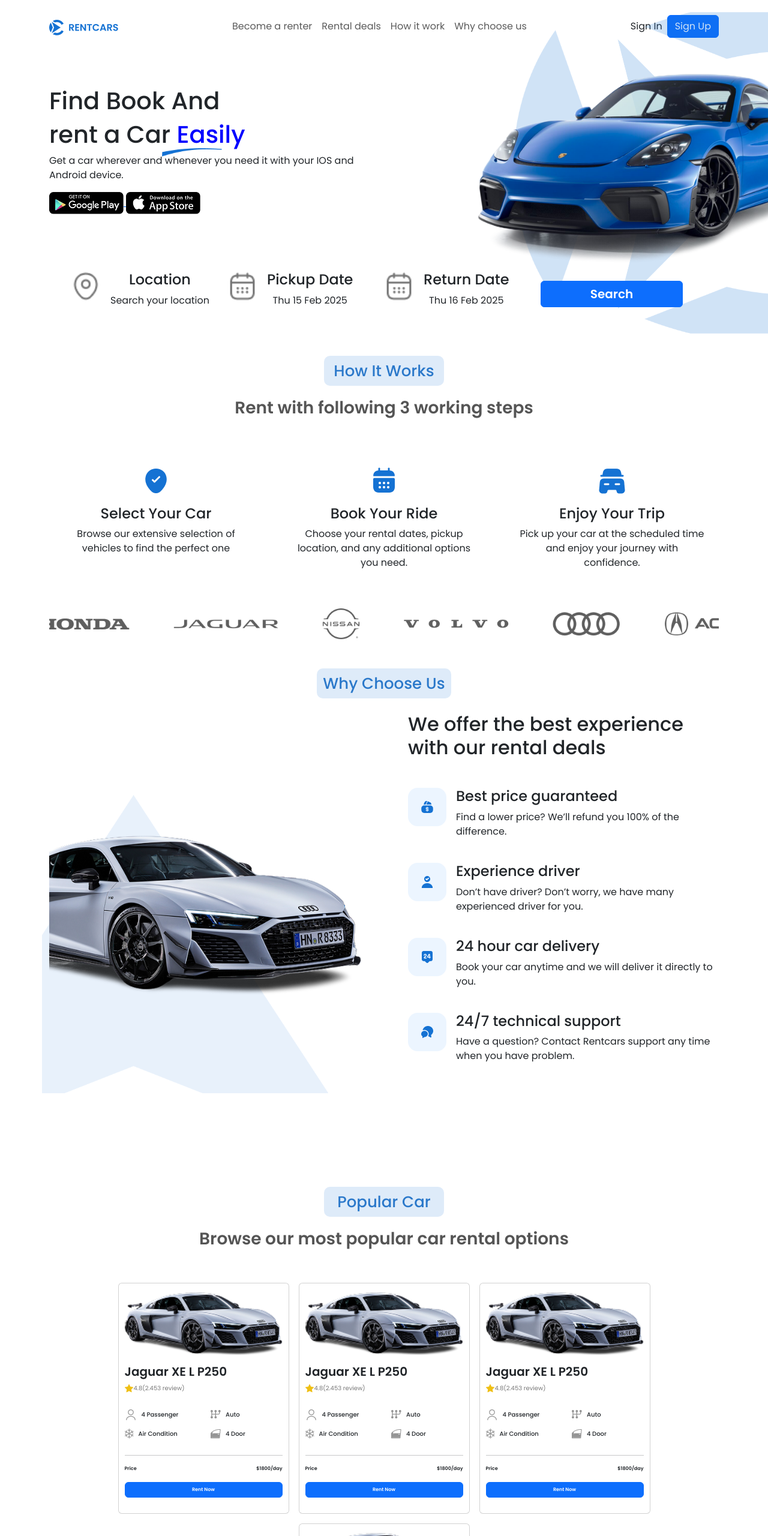
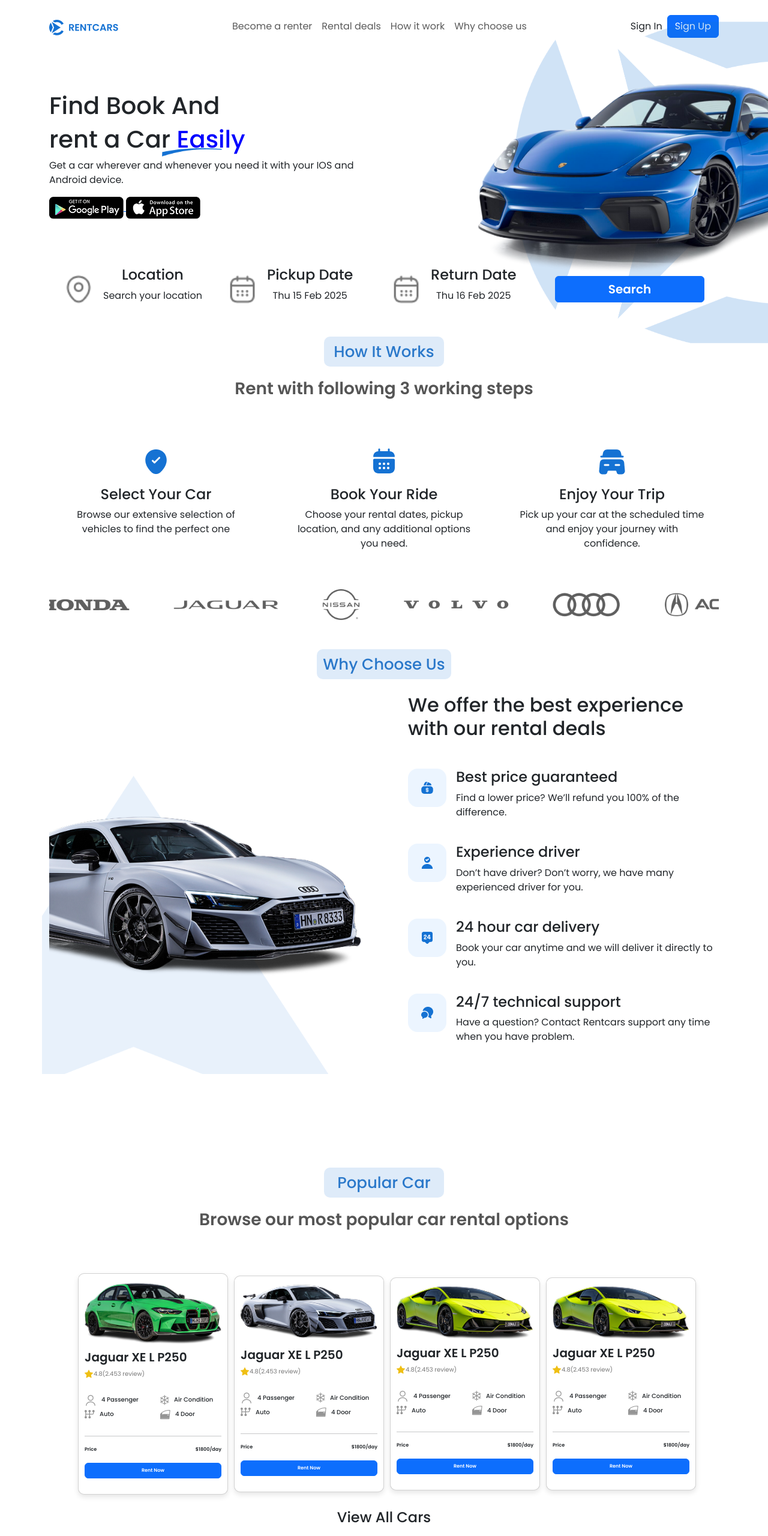
Before and after one commit to muzammilali5994/Final-Hackathon---Module-1---WEB-DESIGN, a plain HTML site: page index.html in a window 1280 px wide. Shown: the top 2560 px of the page at 60% size. Drawn offline with Linux system fonts and the light colour scheme.

Commit message:
Update with responsive

```diff
--- a/index.html
+++ b/index.html
@@ -18,6 +18,10 @@
         <nav class="navbar navbar-expand-lg">
             <div class="container">
               <a class="navbar-brand" href="#"><img src="./images/hero images/logo.png" alt="Logo"></a>
+                <button class="navbar-toggler">
+                 <span class="navbar-toggler-icon"></span>
+                </button>
+                <div class="collapse navbar-collapse" id="navbarNav">
                     <ul class="navbar-nav mx-auto">
                             <li class="nav-item">
                                 <a class="nav-link" href="#">Become a renter</a>
@@ -37,7 +41,9 @@
                         <a class="btn btn-primary text-white" href="#">Sign Up</a>
                     </div>
                 </div>
+            </div>
         </nav>
+        </div>
      </header>
     <!-- Header Section End -->
 
@@ -45,7 +51,7 @@
      <section>
         <div class="container position-relative">
             <div class="row align-items-center">
-                <div class="col-lg-6 ">
+                <div class="col-lg-6 col-md-12 ">
                     <div class="hero-text">
                         <h1>Find Book And </h1>
                         <h1>rent a Car <span style="color:blue">Easily</span></h1>
@@ -59,24 +65,21 @@
                         </a>
                     </div>
                 </div>
-                <div class="col-lg-6 ">
+                <div class="col-lg-6 col-md-12 mt-3 ">
                     <div class="hero-image position-relative">
                         <img src="./images/hero images/car 2.png" alt="Hero Image" class="img-fluid">
-
 
                         <img src="./images/hero images/Vector upper.png" alt="" class="img-fluid bg-shape shape-1">
                         <img src="./images/hero images/Vector  left.png" alt="" class="img-fluid bg-shape shape-2">
                         <img src="./images/hero images/Vector right.png" alt="" class="img-fluid bg-shape shape-3">
                         <img src="./images/hero images/Vector Below.png" alt="" class="img-fluid bg-shape shape-4">
-
                     </div>
                 </div>
             </div>
             <div class="row hero-below-section p-4 position-relative text-center">
-
-    <div class="row hero-below-section p-4 position-relative text-center">
-        <div class="col-lg-3 col-6 mb-3">
-            <div class="hero-item d-flex align-items-start gap-3">
+                <!-- 1: Location -->
+                <div class="col-lg-3 col-md-6 col-sm-12 mb-3">
+                    <div class="hero-item d-flex align-items-center gap-3">
                         <span class="hero-icon">
                             <img src="./images/hero images/hero below section/location.png" alt="">
                         </span>
@@ -86,8 +89,9 @@
                         </div>
                     </div>
                 </div>
-        <div class="col-lg-3 col-6 mb-3">
-            <div class="hero-item d-flex align-items-start gap-3">
+                <!-- 2: Pickup Date -->
+                <div class="col-lg-3 col-md-6 col-sm-12 mb-3">
+                    <div class="hero-item d-flex align-items-center gap-3">
                         <span class="hero-icon">
                             <img src="./images/hero images/hero below section/calendar.png" alt="">
                         </span>
@@ -95,11 +99,11 @@
                             <h4 class="hero-title">Pickup Date</h4>
                             <p class="hero-subtext">Thu 15 Feb 2025</p>
                         </div>
-
                     </div>
                 </div>
-        <div class="col-lg-3 col-6 mb-3">
-            <div class="hero-item d-flex align-items-start gap-3">
+                <!-- 3: Return Date -->
+                <div class="col-lg-3 col-md-6 col-sm-12 mb-3">
+                    <div class="hero-item d-flex align-items-center gap-3">
                         <span class="hero-icon">
                             <img src="./images/hero images/hero below section/calendar.png" alt="">
                         </span>
@@ -109,11 +113,9 @@
                         </div>
                     </div>
                 </div>
-
-        <div class="col-lg-3 col-6 mb-3 d-flex align-items-center justify-content-center">
+                <!-- 4: Button -->
+                <div class="col-lg-3 col-md-6 col-sm-12 mb-3 d-flex align-items-center justify-content-center">
                     <button class="hero-btn btn btn-primary w-100">Search</button>
-        </div>
-
                 </div>
             </div>
         </div>
@@ -218,39 +220,31 @@
                     <p  class=" section-para mt-3 mb-1">Browse our most popular car rental options</p>
                 </div>
             </div>
-            <div class="row gap-3 align-items-center justify-content-center">
-                <div class="col-lg-3 col-md-6 card ">
+            <div class="row popular-products-card justify-content-center justify-content-start  ">
+                <div class="col-lg-2 col-md-6 mt-sm-3 card ">
                     <div class="card-image">
-                        <img src="./images/popular car/Audi 1.png" alt="Car 1" class="img-fluid">
+                        <img src="./images/popular car/image 13.png" alt="Car 1" class="img-fluid">
                     </div>
                     <div class="card-title">
                         <h5>Jaguar XE L P250</h5>
                         <p><span><img src="./images/popular car/Star 1.png" alt=""></span></i>4.8(2.453 review)</p>
                     </div>
                     <div class="row card-details">
-
                         <div class="col-6 mb-2">
                             <div class="passenger d-flex align-items-center gap-2">
                                 <i><img src="./images/popular car/user.png" alt=""></i>
                                 <span>4 Passenger</span>
                             </div>
-                        </div>
-
-                        <div class="col-6 mb-2">
                             <div class="Auto d-flex align-items-center gap-2">
                                 <i><img src="./images/popular car/o2DSev.tif_1_.png" alt=""></i>
                                 <span>Auto</span>
                             </div>
                         </div>
-
                         <div class="col-6 mb-2">
                             <div class="Air-condition d-flex align-items-center gap-2">
                                 <i><img src="./images/popular car/Group.png" alt=""></i>
                                 <span>Air Condition</span>
                             </div>
-                        </div>
-
-                        <div class="col-6 mb-2">
                             <div class="Door d-flex align-items-center gap-2">
                                 <i><img src="./images/popular car/Group (1).png" alt=""></i>
                                 <span>4 Door</span>
@@ -268,7 +262,7 @@
                         <p class="btn btn-primary">Rent Now</p>
                     </div>
                 </div>
-                <div class="col-lg-3 col-md-6 card ">
+                <div class="col-lg-2 col-md-6 mt-sm-3 card ">
                     <div class="card-image">
                         <img src="./images/popular car/Audi 1.png" alt="Car 1" class="img-fluid">
                     </div>
@@ -277,29 +271,21 @@
                         <p><span><img src="./images/popular car/Star 1.png" alt=""></span></i>4.8(2.453 review)</p>
                     </div>
                     <div class="row card-details">
-
                         <div class="col-6 mb-2">
                             <div class="passenger d-flex align-items-center gap-2">
                                 <i><img src="./images/popular car/user.png" alt=""></i>
                                 <span>4 Passenger</span>
                             </div>
-                        </div>
-
-                        <div class="col-6 mb-2">
                             <div class="Auto d-flex align-items-center gap-2">
                                 <i><img src="./images/popular car/o2DSev.tif_1_.png" alt=""></i>
                                 <span>Auto</span>
                             </div>
                         </div>
-
                         <div class="col-6 mb-2">
                             <div class="Air-condition d-flex align-items-center gap-2">
                                 <i><img src="./images/popular car/Group.png" alt=""></i>
                                 <span>Air Condition</span>
                             </div>
-                        </div>
-
-                        <div class="col-6 mb-2">
                             <div class="Door d-flex align-items-center gap-2">
                                 <i><img src="./images/popular car/Group (1).png" alt=""></i>
                                 <span>4 Door</span>
@@ -317,38 +303,30 @@
                         <p class="btn btn-primary">Rent Now</p>
                     </div>
                 </div>
-                <div class="col-lg-3 col-md-6 card ">
+                <div class="col-lg-2 col-md-6 mt-sm-3 card ">
                     <div class="card-image">
-                        <img src="./images/popular car/Audi 1.png" alt="Car 1" class="img-fluid">
+                        <img src="./images/popular car/image 11.png" alt="Car 1" class="img-fluid">
                     </div>
                     <div class="card-title">
                         <h5>Jaguar XE L P250</h5>
                         <p><span><img src="./images/popular car/Star 1.png" alt=""></span></i>4.8(2.453 review)</p>
                     </div>
                     <div class="row card-details">
-
                         <div class="col-6 mb-2">
                             <div class="passenger d-flex align-items-center gap-2">
                                 <i><img src="./images/popular car/user.png" alt=""></i>
                                 <span>4 Passenger</span>
                             </div>
-                        </div>
-
-                        <div class="col-6 mb-2">
                             <div class="Auto d-flex align-items-center gap-2">
                                 <i><img src="./images/popular car/o2DSev.tif_1_.png" alt=""></i>
                                 <span>Auto</span>
                             </div>
                         </div>
-
                         <div class="col-6 mb-2">
                             <div class="Air-condition d-flex align-items-center gap-2">
                                 <i><img src="./images/popular car/Group.png" alt=""></i>
                                 <span>Air Condition</span>
                             </div>
-                        </div>
-
-                        <div class="col-6 mb-2">
                             <div class="Door d-flex align-items-center gap-2">
                                 <i><img src="./images/popular car/Group (1).png" alt=""></i>
                                 <span>4 Door</span>
@@ -366,38 +344,30 @@
                         <p class="btn btn-primary">Rent Now</p>
                     </div>
                 </div>
-                <div class="col-lg-3 col-md-6 card ">
+                <div class="col-lg-2 col-md-6 mt-sm-3 card ">
                     <div class="card-image">
-                        <img src="./images/popular car/Audi 1.png" alt="Car 1" class="img-fluid">
+                        <img src="./images/popular car/image 11.png" alt="Car 1" class="img-fluid">
                     </div>
                     <div class="card-title">
                         <h5>Jaguar XE L P250</h5>
                         <p><span><img src="./images/popular car/Star 1.png" alt=""></span></i>4.8(2.453 review)</p>
                     </div>
                     <div class="row card-details">
-
                         <div class="col-6 mb-2">
                             <div class="passenger d-flex align-items-center gap-2">
                                 <i><img src="./images/popular car/user.png" alt=""></i>
                                 <span>4 Passenger</span>
                             </div>
-                        </div>
-
-                        <div class="col-6 mb-2">
                             <div class="Auto d-flex align-items-center gap-2">
                                 <i><img src="./images/popular car/o2DSev.tif_1_.png" alt=""></i>
                                 <span>Auto</span>
                             </div>
                         </div>
-
                         <div class="col-6 mb-2">
                             <div class="Air-condition d-flex align-items-center gap-2">
                                 <i><img src="./images/popular car/Group.png" alt=""></i>
                                 <span>Air Condition</span>
                             </div>
-                        </div>
-
-                        <div class="col-6 mb-2">
                             <div class="Door d-flex align-items-center gap-2">
                                 <i><img src="./images/popular car/Group (1).png" alt=""></i>
                                 <span>4 Door</span>
@@ -405,7 +375,6 @@
                         </div>
 
                     </div>
-
                     <hr>
                     <div class="card-price">
                         <div class="price-info d-flex justify-content-between">
@@ -415,11 +384,9 @@
                         <p class="btn btn-primary">Rent Now</p>
                     </div>
                 </div>
-
-
             <div class="row">
-                <div class="col-12 text-center mt-4">
-                    <h4 class="mb-4">View All Cars</h4>
+                <div class="col-12 text-center justify-content-center mt-4">
+                    <h4 class="mb-4 ">View All Cars</h4>
                 </div>
             </div>
          </div>
@@ -439,19 +406,17 @@
                 <img src="./images/Testimonial/coma right.png" class="Testimonial-background-right" alt="">
 
             <div class="row justify-content-center">
+
                     <div class="col-lg-6">
-                    <div class="card d-flex flex-column flex-lg-row align-items-center p-3 shadow rounded">
+                        <div class="card d-flex flex-column flex-lg-row align-items-center p-3 shadow rounded text-center text-lg-start">
+                            <div class="img-container me-lg-4 mb-3 mb-lg-0">
+                                <img src="./images/Testimonial/Rectangle 8.png" class="img-fluid" alt="">
+                            </div>
+                            <div class="content col-lg-6">
+                                <h4 class="mb-3">5.0 <span class="text-warning">stars</span></h4>
 
-                        <div class="card-image flex-shrink-0 me-lg-4 text-center" style="flex: 0 0 40%; max-width: 40%;">
-                            <img src="./images/Testimonial/Rectangle 8.png" class="img-fluid rounded" alt="Charlie Johnson">
-                        </div>
-
-
-                        <div class="card-content flex-grow-1 text-center text-lg-start">
-
-                            <h4 class="mb-3">5.0 <span class="text-warning">stars</span></h4>
                                 <div class="mb-2">
-                                <img src="./images/Testimonial/Frame 981.png" alt="Stars">
+                                    <img src="./images/Testimonial/Frame 981.png" alt="">
                                 </div>
 
                                 <p class="mb-4">
@@ -464,18 +429,15 @@
                         </div>
                     </div>
                     <div class="col-lg-6">
-                    <div class="card d-flex flex-column flex-lg-row align-items-center p-3 shadow rounded">
+                        <div class="card d-flex flex-column flex-lg-row align-items-center p-3 shadow rounded text-center text-lg-start">
+                            <div class="img-container me-lg-4 mb-3 mb-lg-0">
+                                <img src="./images/Testimonial/Rectangle 8.png" class="img-fluid" alt="">
+                            </div>
+                            <div class="content col-lg-6">
+                                <h4 class="mb-3">5.0 <span class="text-warning">stars</span></h4>
 
-                        <div class="card-image flex-shrink-0 me-lg-4 text-center" style="flex: 0 0 40%; max-width: 40%;">
-                            <img src="./images/Testimonial/Rectangle 8.png" class="img-fluid rounded" alt="Charlie Johnson">
-                        </div>
-
-
-                        <div class="card-content flex-grow-1 text-center text-lg-start">
-
-                            <h4 class="mb-3">5.0 <span class="text-warning">stars</span></h4>
-                            <div class="mb-4">
-                                <img src="./images/Testimonial/Frame 981.png" alt="Stars">
+                                <div class="mb-2">
+                                    <img src="./images/Testimonial/Frame 981.png" alt="">
                                 </div>
 
                                 <p class="mb-4">
@@ -511,7 +473,7 @@
                         </a>
                         <img src="./images/download app/Vector.png" class="vector" alt="">
                 </div>
-                <div class="col-lg-6 col-md-6">
+                <div class="col-lg-6 col-md-6 mt-3">
                     <img src="./images/download app/iPhone 14 Pro Space Black Mockup.png" alt="">
                 </div>
             </div>
--- a/style.css
+++ b/style.css
@@ -135,8 +135,20 @@
 .popular-heading{
     margin-top: 150px;
 }
+.popular-products-card{
+    align-items: center;
+
+}
+.popular-products-card .card{
+    width: 250px;
+    box-shadow: 0 4px 8px rgba(0, 0, 0, 0.1);
+    border-radius: 10px;
+    transition: transform 0.3s, box-shadow 0.3s;
+}
 .card{
     padding: 10px;
+    margin-left: 10px;
+
 }
 .card-image img{
     width: 100%;
```
Lines whose indentation alone changed are shown as unchanged.
